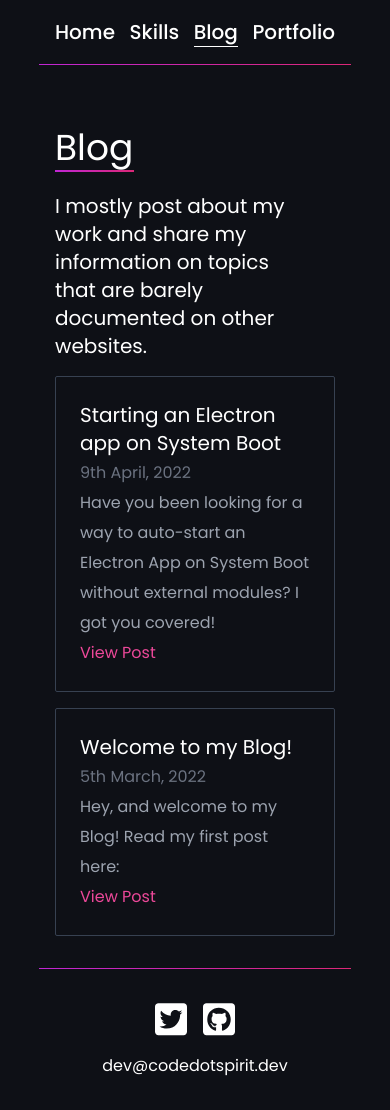
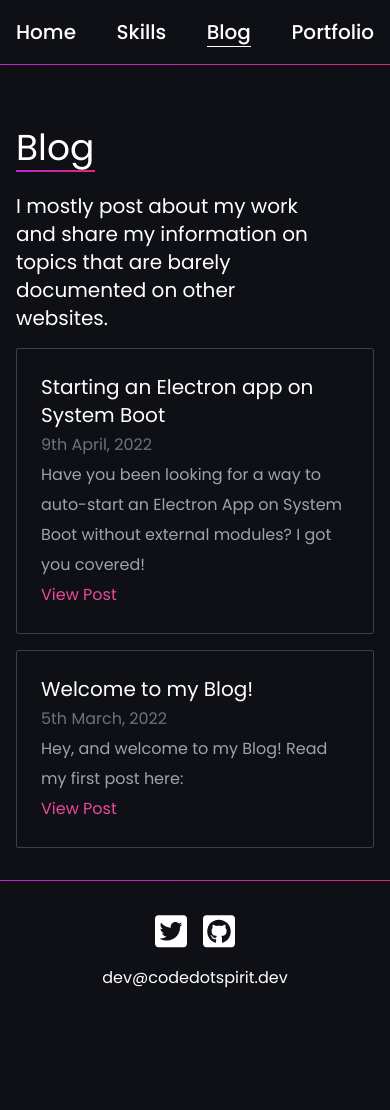
Before and after one commit to louisescher/Website, a Next.js app: page /blog in a window 390 px wide. After the commit the page ends 1022 px from the top, so only its background shows below. Built offline with nearby package versions, Linux system fonts and the light colour scheme.

Commit message:
Saving Commit
- Reworked the mobile layout.

```diff
--- a/components/footer.js
+++ b/components/footer.js
@@ -3,7 +3,7 @@ import Link from "next/link"
 export default function Footer() {
   return(
     <footer className="text-center text-white bg-maincolor mt-8">
-      <div className="bg-gradient-to-r from-fuchsia-600 to-pink-600 pt-px w-4/5 mx-auto">
+      <div className="bg-gradient-to-r from-fuchsia-600 to-pink-600 pt-px w-full sm:w-4/5 mx-auto">
         <div className="bg-maincolor" id="footer-wrapper">
           <div className="pt-8">
             <div className="flex justify-center mb-4">
--- a/components/layout.js
+++ b/components/layout.js
@@ -24,7 +24,7 @@ export default function Layout({ children, title, description }) {
         animate="enter"
         exit="exit"
         transition={{ type: 'linear', duration: 0.5 }}
-        className="z-10 text-white mx-auto pt-16 bg-maincolor relative min-h-screen overflow-hidden"
+        className="z-10 text-white w-full sm:w-auto sm:mx-auto pt-16 bg-maincolor relative min-h-screen overflow-hidden"
         id="wrapper"
       >
         {children}
--- a/components/navbar.js
+++ b/components/navbar.js
@@ -14,7 +14,7 @@ export default function Navbar({ home, blog, skills, portfolio }) {
 
   return (
     <div id='navbar-wrapper' className='z-20 bg-maincolor'>
-      <div className='bg-gradient-to-r from-fuchsia-600 to-pink-600 pb-px w-4/5 mx-auto'>
+      <div className='bg-gradient-to-r from-fuchsia-600 to-pink-600 pb-px w-full sm:w-4/5 mx-auto'>
         <div className="justify-between sm:justify-evenly w-auto max-w-full mx-auto text-white text bg-maincolor h-16 flex flex-row content-center items-center p-4 px-auto text-xl z-20 relative" id='navbar'>
           <Link href="/">
             <a className={"hidden sm:block tech-font hover:text-transparent bg-clip-text bg-gradient-to-r from-fuchsia-600 to-pink-600 ease-out duration-300 text-white"} id="c_s_nav">&lt;code.spirit&gt;</a>
--- a/pages/index.js
+++ b/pages/index.js
@@ -69,16 +69,17 @@ export default function Home({ singlePost, singleProj, aboutHTML }) {
           <SectionHeader>Featured project</SectionHeader>
           <ul className='flex flex-col list-none ml-0'>
             {singleProj.map(({ id, title, desc }) => (
-              <li className="text-2xl p-8 pl-0 mt-6 flex flex-row justify-start items-center" key={id}>
-                <div className='w-2/3 hidden sm:block'>
+              <li className="text-2xl p-8 pt-0 sm:pt-8 pl-0 mt-6 flex flex-row justify-start items-center pr-0 sm:pr-auto" key={id}>
+                <div className='w-1/2 hidden sm:block'>
                   <img
                     src={`https://media.codedotspirit.dev/images/portfolio/${title}/${title}.png`}
                     id="home-proj-img"
                     alt={`Image of ${title}`}
+                    className={'mx-auto'}
                   />
                 </div>
-                <div className='bg-gradient-to-b from-fuchsia-600 to-pink-600 ml-8 sm:ml-8 pl-px'>
-                  <div className='bg-maincolor pl-8'>
+                <div className='sm:bg-gradient-to-b from-fuchsia-600 to-pink-600 ml-0 sm:ml-8 pl-px w-full sm:w-1/2'>
+                  <div className='bg-maincolor border border-gray-700 sm:border-hidden p-6 sm:p-0 sm:pl-8'>
                     <span className='text-3xl'>{title}</span>
                     <br className='mb-2' />
                     <small>
--- a/styles/globals.css
+++ b/styles/globals.css
@@ -848,3 +848,9 @@ ul li ul li::before {
     margin-bottom: 2rem;
   }
 }
+
+@media (max-width: 640px) {
+  #wrapper {
+    margin-left: 0;
+  }
+}
```
